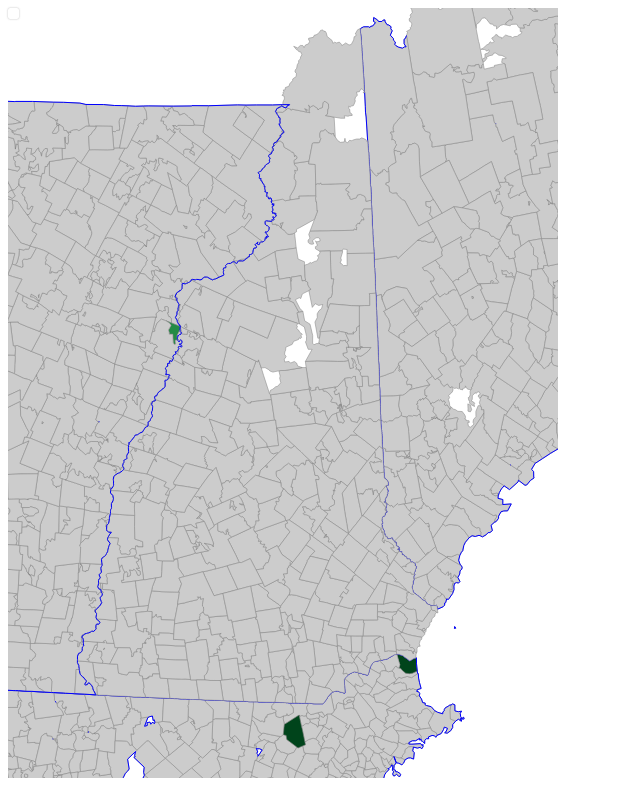
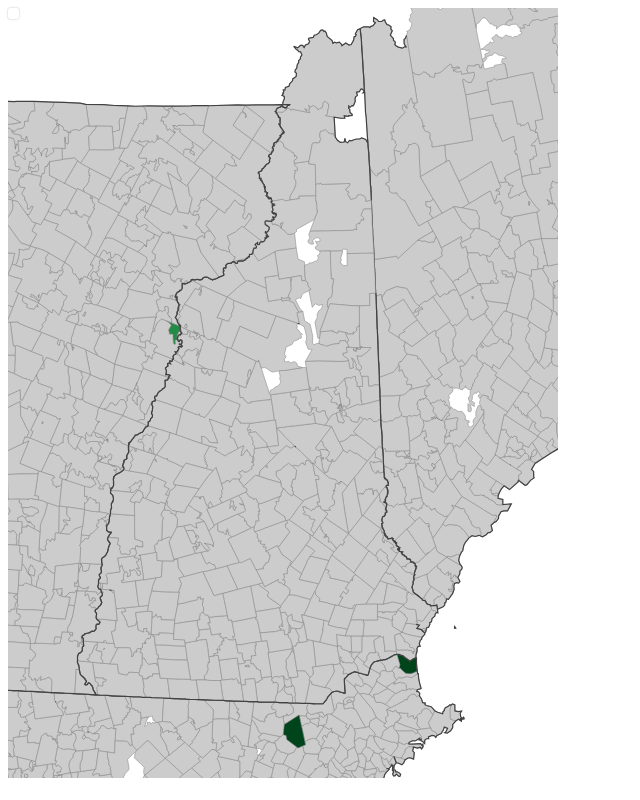
Before and after one commit to goodspeedj/nhpr_donation, a plain HTML site: page index.html in a window 1280 px wide. Shown: the whole page, without its empty margins (0-640 px from the left). Drawn offline with Linux system fonts and the light colour scheme.

Commit message:
border work

```diff
--- a/index.html
+++ b/index.html
@@ -56,14 +56,18 @@
       }
 
       .active {
-        fill: #DE2D26;
+        stroke: black;
+        stroke-width: 1.5px;
+      }
+
+      .inactive {
+        fill-opacity: .8;
       }
 
       .boundary {
         fill: none;
-        /*stroke: #424242;*/
-        stroke: blue;
-        stroke-width: 1px;
+        stroke: #424242;
+        stroke-width: 1.2px;
       }
 
    </style>
@@ -137,6 +141,7 @@
           g.selectAll(".active").classed("active", false);
 
           // highlights (fills) the country clicked
+          //d3.selectAll(".town").classed("inactive", true);
           d3.select(this).classed("active", active = d);
 
           var centroid = path.centroid(d);
@@ -146,6 +151,7 @@
 
           g.transition()
               .duration(1000)
+              .attr("class", "inactive")
               .attr("transform", "translate(" + width / 2 + "," + height / 2 + ")scale(" + k + ")translate(" + -x + "," + -y + ")");
               //.style("stroke-width", 1.5 / k + "px");
 
@@ -156,6 +162,7 @@
         function reset() {
 
           g.selectAll(".active").classed("active", active = false);
+          g.selectAll(".inactive").classed("inactive", inactive = false);
           g.transition().duration(750).attr("transform", "translate(0,0)");;
           g.selectAll(".town")
               .transition()
@@ -195,7 +202,7 @@
 
             // paints the state border
             g_vt.append("path")
-                .datum(topojson.mesh(map, map.objects.g_vermont, function(a, b) { return a === b; }))
+                .datum(topojson.mesh(map, map.objects.g_vermont, function(a, b) { return a === b }))
                 .attr("class", "boundary")
                 .attr("d", path);
 
@@ -216,9 +223,9 @@
             // paints the state border
             g_nh.append("path")
                 .datum(topojson.mesh(map, map.objects.g_nh, function(a, b) {
-                    return a !== b && a === b
+                    return a === b &&
 
-                           /* don't display boundry lines on the interior (ie: lakes)
+                           // don't display boundry lines on the interior (ie: lakes)
                           (a.properties.ZCTA5CE10 !== "03215" &&
                            a.properties.ZCTA5CE10 !== "03285" &&
                            a.properties.ZCTA5CE10 !== "03251" &&
@@ -228,9 +235,13 @@
                            a.properties.ZCTA5CE10 !== "03818" &&
                            a.properties.ZCTA5CE10 !== "03838" &&
                            a.properties.ZCTA5CE10 !== "03570" &&
-                           a.properties.ZCTA5CE10 !== "03583" ||
-                           a !== b)
-                          */
+                           a.properties.ZCTA5CE10 !== "03583" &&
+                           a.properties.ZCTA5CE10 !== "03581" &&
+                           a.properties.ZCTA5CE10 !== "03582" &&
+                           a.properties.ZCTA5CE10 !== "03584" &&
+                           a.properties.ZCTA5CE10 !== "03588"
+                           )
+
                   }))
                 .attr("class", "boundary")
                 .attr("d", path);
@@ -283,7 +294,20 @@
 
              // paints the state border
             g_ma.append("path")
-                .datum(topojson.mesh(map, map.objects.g_mass, function(a, b) { return a === b; }))
+                .datum(topojson.mesh(map, map.objects.g_mass, function(a, b) {
+                    return a === b &&
+
+                           // don't display boundry lines on the interior (ie: lakes)
+                           a.properties.ZCTA5CE10 !== "01366" &&
+                           a.properties.ZCTA5CE10 !== "01355" &&
+                           a.properties.ZCTA5CE10 !== "01331" &&
+                           a.properties.ZCTA5CE10 !== "01368" &&
+                           a.properties.ZCTA5CE10 !== "01523" &&
+                           a.properties.ZCTA5CE10 !== "01467" &&
+                           a.properties.ZCTA5CE10 !== "01434" &&
+                           a.properties.ZCTA5CE10 !== "01451"
+
+                  }))
                 .attr("class", "boundary")
                 .attr("d", path);
 
```
